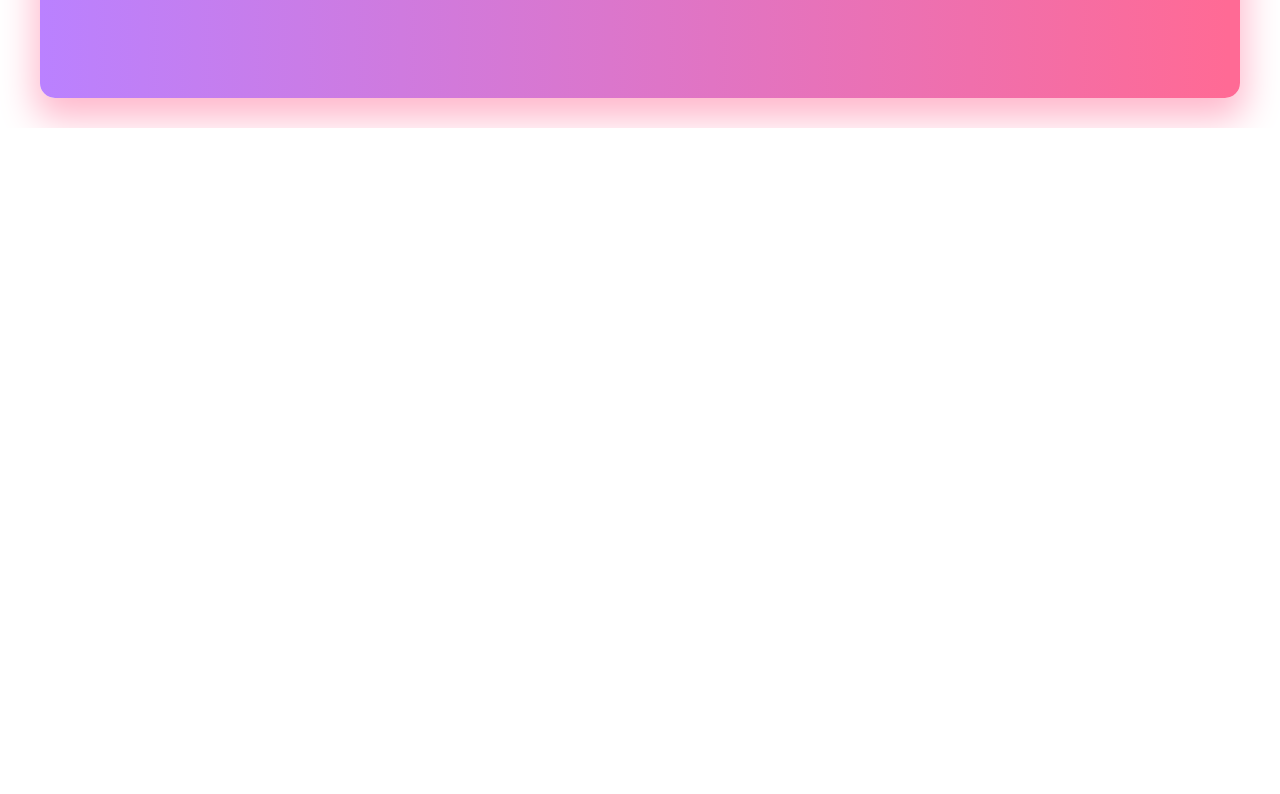
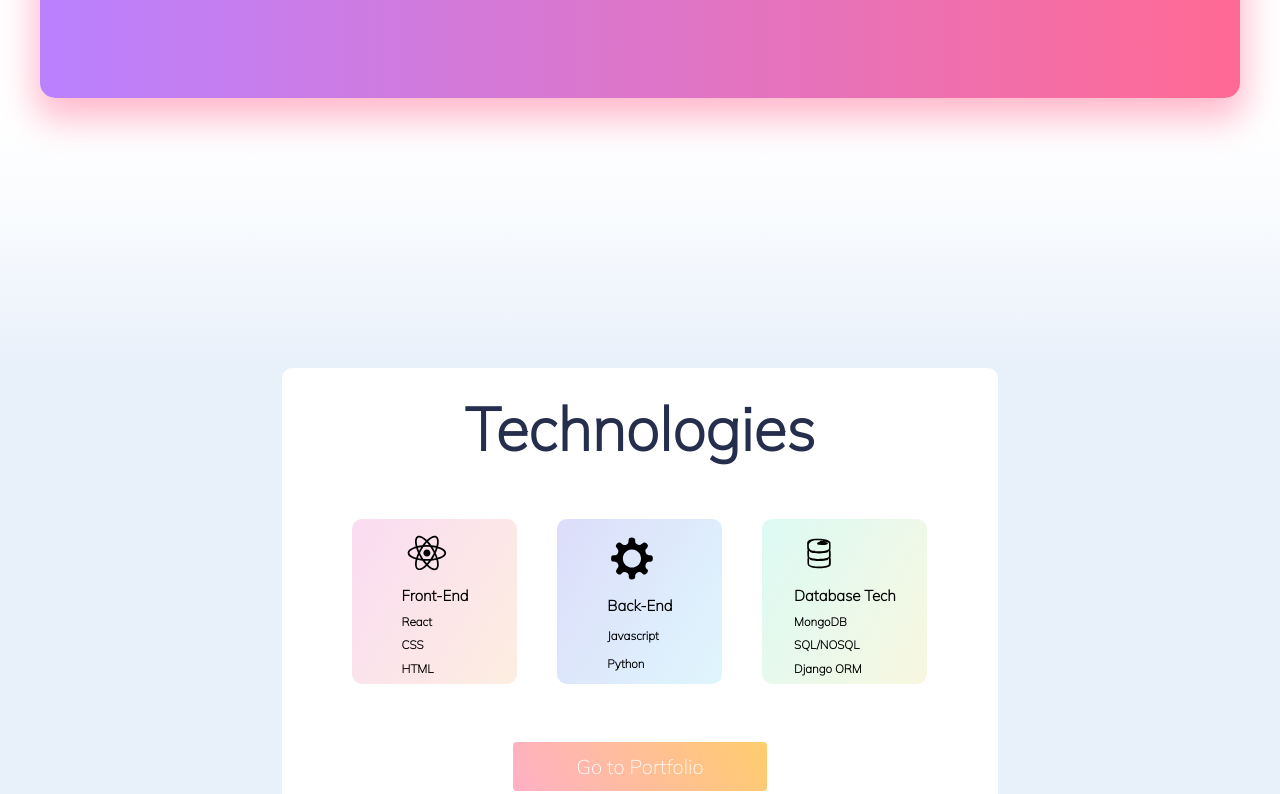
Before and after one commit to cameronmcc/personal-website-v2, a React (Create React App) app: page / in a window 1280 px wide. Shown: the part 1226-2020 px from the top of the page. Before the commit the page ends 1354 px from the top, so only its background shows below. Built offline with nearby package versions, Linux system fonts and the light colour scheme.

Commit message:
Technologies section created. Portfolio section and the footer are next, and then on to routing with React-scroll and React-Router.

```diff
--- a/src/App.js
+++ b/src/App.js
@@ -1,6 +1,8 @@
 import React from "react";
 import Home from "./components/Home/Home";
 import Navbar from "./components/Navbar/Navbar";
+import Technologies from "./components/Technologies/Technologies";
+
 import { BrowserRouter as Router, Switch, Route } from "react-router-dom";
 import "./style.css";
 
@@ -10,6 +12,7 @@ function App() {
       <Router>
         <Navbar />
         <Home />
+        <Technologies />
         <Switch>
           <Route path='/' exact />
         </Switch>
--- a/src/components/InfoSection/InfoSection.js
+++ b/src/components/InfoSection/InfoSection.js
@@ -15,9 +15,7 @@ const InfoSection = () => {
                 Cameron McCloskey
                 <div className='heading'>
                   Welcome to my Personal Portfolio
-                  <div className='subtitle'>
-                    Full Stack Developr
-                  </div>
+                  <div className='subtitle'>Full Stack Developr</div>
                   <a href='projects'>
                     <button className='btn'>Projects</button>
                   </a>
@@ -35,11 +33,19 @@ const InfoSection = () => {
       <section className='info-section-container2'>
         <div className='info-row'>
           <div className='info-column'>
+            <div className='img-wrapper'>
+              <img className='info-image' src={svg3} alt='alt'></img>
+            </div>
+          </div>
+          <div className='info-column'>
             <div className='text-wrapper'>
-              <div className='top-line' >
+              <div className='top-line'>
                 <div className='heading'>
                   <div className='subtitle'>
-                    Hi there! I'm Cameron and I'm a full stack developer specialized in making beautiful apps using React with the MERN stack. I've also coded in Spring and Django. Feel free to check out some of my work below.
+                    Hi there! I'm Cameron and I'm a full stack developer
+                    specialized in making beautiful apps using React with the
+                    MERN stack. I've also coded in Spring and Django. Feel free
+                    to check out some of my work below.
                   </div>
                   <a href='projects'>
                     <button className='btn2'>Technologies</button>
@@ -48,15 +54,9 @@ const InfoSection = () => {
               </div>
             </div>
           </div>
-          <div className='info-column'>
-            <div className='img-wrapper'>
-              <img className='info-image' src={svg3} alt='alt'></img>
-            </div>
-          </div>
         </div>
       </section>
     </container>
-
   );
 };
 
--- a/src/components/InfoSection/style.css
+++ b/src/components/InfoSection/style.css
@@ -114,7 +114,7 @@
 }
 
 .heading {
-  margin-top: rem;
+  /* margin-top: rem; */
   font-size: 5rem;
   line-height: 1.1;
   font-weight: 600;
--- /dev/null
+++ b/src/components/Technologies/Technologies.js
@@ -0,0 +1,43 @@
+import React from "react";
+import { DiReact, DiFirebase, DiAptana } from "react-icons/di";
+import { IconContext } from "react-icons/lib";
+import "./style.css";
+
+const Technologies = () => {
+  return (
+    <>
+      <div className='gradient-container-top'></div>
+      <div className='technologies-container'>
+        <div className='info-white-bg'>
+          <div className='tech-heading'>Technologies</div>
+          <section className='tech-items-container'>
+            <div className='tech-item-1'>
+              <DiReact size='5rem' classname='tech-icons' />
+              <h1>Front-End</h1>
+              <h3>React</h3>
+              <h3>CSS</h3>
+              <h3>HTML</h3>
+            </div>
+            <div className='tech-item-2'>
+              <DiAptana size='5rem' classname='tech-icons' />
+              <h1>Back-End</h1>
+              <h3>Javascript</h3>
+              <h3>Python</h3>
+            </div>
+            <div className='tech-item-3'>
+              <DiFirebase size='5rem' classname='tech-icons' />
+              <h1>Database Tech</h1>
+              <h3>MongoDB</h3>
+              <h3>SQL/NOSQL</h3>
+              <h3>Django ORM</h3>
+            </div>
+          </section>
+          <button className='tech-btn'>Go to Portfolio</button>
+        </div>
+      </div>
+      <div className='gradient-container-bottom'></div>
+    </>
+  );
+};
+
+export default Technologies;
--- /dev/null
+++ b/src/components/Technologies/style.css
@@ -0,0 +1,124 @@
+.gradient-container-top {
+  height: 25rem;
+  width: 100%;
+  display: block;
+  background: linear-gradient(white, 60%, #e8f0fa);
+}
+
+.gradient-container-bottom {
+  height: 25rem;
+  width: 100%;
+  display: block;
+  background: linear-gradient(#e8f0fa, 70%, white);
+}
+
+.technologies-container {
+  display: flex;
+  height: 50rem;
+  width: 100%;
+  flex-direction: column;
+  align-items: center;
+  background-color: #e8f0fa;
+}
+
+.info-white-bg {
+  display: flex;
+  flex-direction: column;
+  align-items: flex-start;
+  flex-wrap: nowrap;
+  align-content: center;
+  justify-content: space-evenly;
+  align-items: center;
+  height: 90%;
+  width: 56%;
+  border-radius: 10px;
+  background-color: #fff;
+}
+
+.tech-heading {
+  font-size: 6rem;
+  line-height: 1.1;
+  font-weight: 600;
+  color: #252e4d;
+}
+
+.tech-items-container {
+  list-style-type: none;
+  display: grid;
+  grid-template-columns: repeat(3, 1fr);
+  gap: 40px;
+  margin: 3rem 0;
+}
+
+.tech-item-1,
+.tech-item-2,
+.tech-item-3 {
+  border-radius: 10px;
+  display: inline-block;
+  display: flex;
+  flex-direction: column;
+  flex-wrap: wrap;
+  align-content: space-around;
+  justify-content: space-evenly;
+  align-items: flex-start;
+  min-height: 165px;
+  min-width: 165px;
+}
+
+.tech-item-1 {
+  background: linear-gradient(120deg, #fadcf2, #fdeee0);
+}
+
+.tech-item-2 {
+  background: linear-gradient(120deg, #dcddfa, #dff6fd);
+}
+
+.tech-item-3 {
+  background: linear-gradient(120deg, #dcfaf4, #f8f7e0);
+}
+
+@media screen and (max-width: 960px) {
+  .tech-items-container {
+    height: auto;
+    min-width: 620px;
+    max-width: 100%;
+    flex-basis: 100%;
+    display: flex;
+    justify-content: center;
+  }
+
+  .info-white-bg {
+    min-width: 600px;
+    height: auto;
+    max-width: 100%;
+    flex-basis: 100%;
+    display: flex;
+    justify-content: center;
+    padding: 2rem 2rem 2rem 2rem;
+  }
+}
+
+.tech-btn {
+  border-radius: 4px;
+  background: linear-gradient(60deg, #ffb0c6, #ffcc6d);
+  white-space: nowrap;
+  padding: 12px 64px;
+  color: #fff;
+  font-size: 20px;
+  outline: none;
+  border: none;
+  cursor: pointer;
+}
+
+.tech-btn:hover {
+  transition: all 0.3s ease-out;
+  background: #fff;
+  background: linear-gradient(320deg, #ffb0c6, #ffcc6d);
+  transition: all 0.1s ease-in;
+  transform: scale(1.02);
+}
+@media screen and (max-width: 960px) {
+  .tech-btn {
+    width: 95%;
+  }
+}
```
Lines whose indentation alone changed are shown as unchanged.
